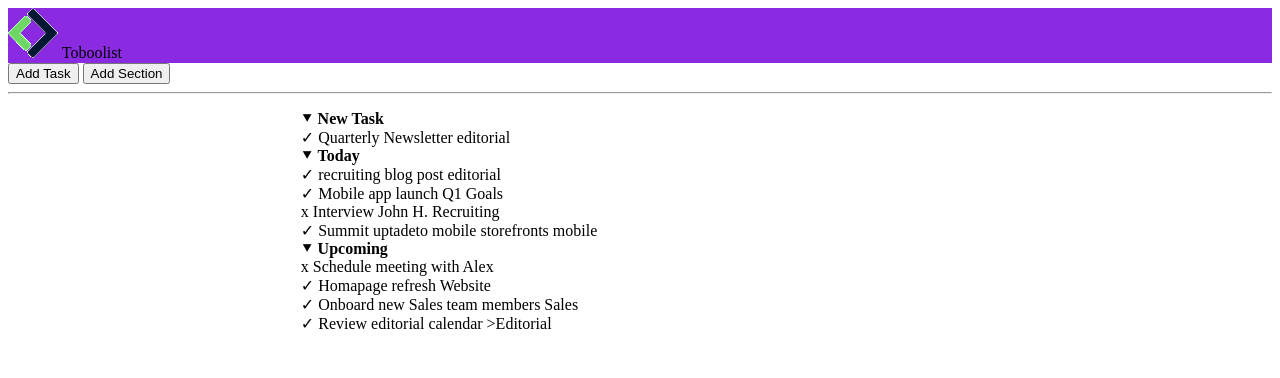
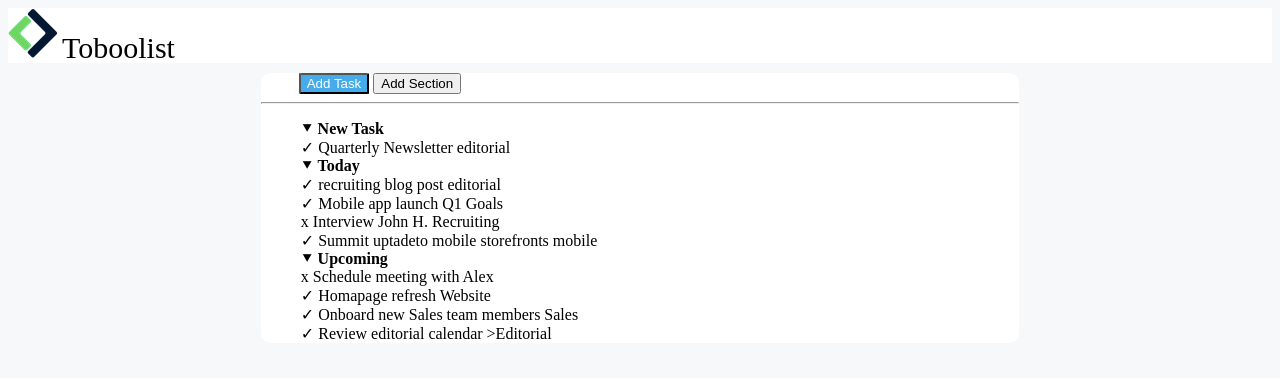
Before and after one commit to MicheleBisceglia/html-css-toboolist, a plain HTML site: page index.html in a window 1280 px wide. Drawn offline with Linux system fonts and the light colour scheme.

Commit message:
Iniziocss

```diff
--- a/CSS/style.css
+++ b/CSS/style.css
@@ -1,17 +1,30 @@
+body {background-color: #f6f8f9;}
+
 header {
-    background-color: blueviolet;/*Colore Momentaneo*/
+    background-color: #ffffff;/*Colore Momentaneo*/
     line-height: 20px;
+    }
 
-}
-
-ul {
-    margin-left: 20%;
-}
-
-}
 #logo-text {
    font-size: 30px;
 
 }
+#button {
+    margin-left: 5%;
+    margin-top: 10px;
+}
 
+#button1 {
+    background-color: #45abea;
+    border-radius: 5%;
+    margin: 0px;
+    color: #ffffff;
 }
+
+
+main {
+    background-color: white;
+    margin-left: 20%;
+    margin-right: 20%;
+    border-radius: 10px;
+    }
--- a/index.html
+++ b/index.html
@@ -5,7 +5,7 @@
     <meta http-equiv="X-UA-Compatible" content="IE=edge">
     <meta name="viewport" content="width=device-width, initial-scale=1.0">
     <title>Toboolist</title>
-    <link rel="stylesheet" href="css/style.css">
+    <link rel="stylesheet" href="CSS/style.css">
 </head>
 <body>
 <!--Logo-->
@@ -16,16 +16,17 @@
 <!--/Logo-->
 
 <!--Button-->
-    <nav>
+    <main>
+        <div id="button">
         <button id="button1">Add Task</button>
-        <button id="button2">Add Section</button>
+        <button id="button2" >Add Section</button>
+        </div>
         <hr>
-    </nav>
 <!--/Button-->
 
 <!--Contenuto-->
-    <main>
-       <ul style="list-style: none;">
+        <div>
+            <ul style="list-style: none;">
            <li>
                <span>&#11206;</span>
                <strong>New Task</strong>
@@ -78,11 +79,8 @@
                 <span>Review editorial calendar</span>
                 <span>>Editorial</span>
             </li>
-
-
-       </ul>
-
-
+         </ul>
+         </div>
     </main>
 <!--Contenuto-->
 
```
